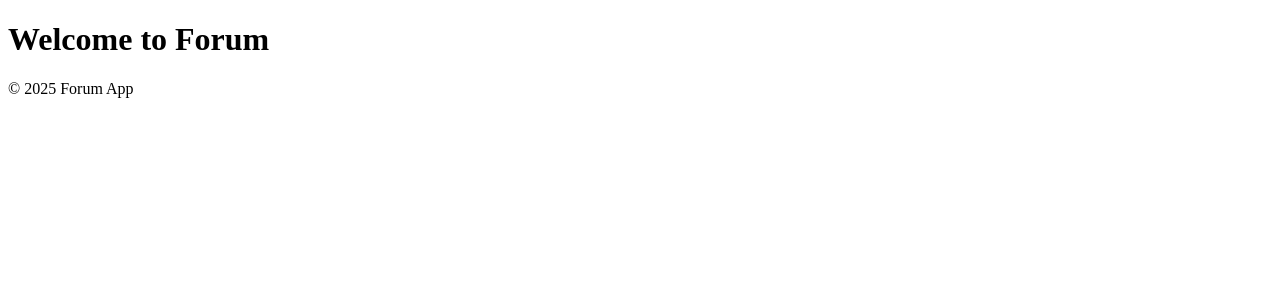
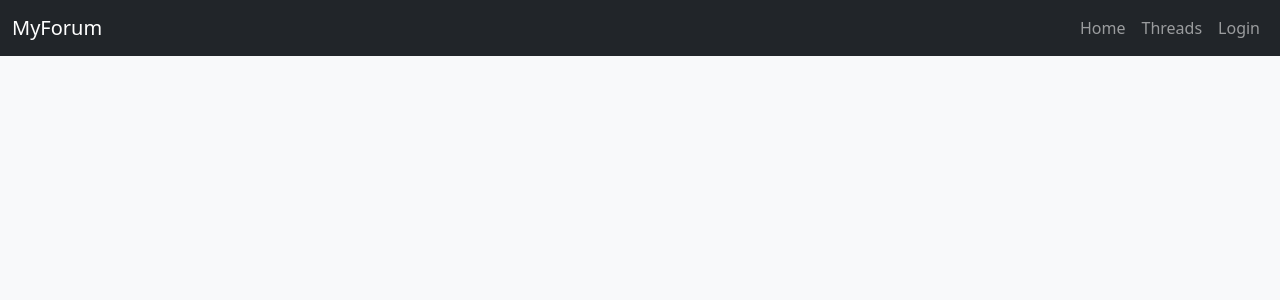
Before and after one commit to PANDATD/forum, a Flask app: page / in a window 1280 px wide. Shown: the top 300 px of the page. Run offline with Flask 3, Linux system fonts and the light colour scheme.

Commit message:
updated template with navbar and some bootstrap

```diff
--- a/app/templates/base.html
+++ b/app/templates/base.html
@@ -3,20 +3,35 @@
 <head>
     <meta charset="UTF-8">
     <meta name="viewport" content="width=device-width, initial-scale=1.0">
-    <title>Forum App</title>
-    <link rel="stylesheet" href="{{ url_for('static', filename='css/style.css') }}">
+    <title>{% block title %}Forum{% endblock %}</title>
+    <!-- Bootstrap CSS -->
+    <link href="https://cdn.jsdelivr.net/npm/bootstrap@5.3.2/dist/css/bootstrap.min.css" rel="stylesheet">
 </head>
-<body>
-    <header>
-        <h1>Welcome to Forum</h1>
-    </header>
+<body class="bg-light">
 
-    <main>
+    <!-- Navbar -->
+    <nav class="navbar navbar-expand-lg navbar-dark bg-dark">
+        <div class="container-fluid">
+            <a class="navbar-brand" href="/">MyForum</a>
+            <button class="navbar-toggler" type="button" data-bs-toggle="collapse" data-bs-target="#navbarNav">
+                <span class="navbar-toggler-icon"></span>
+            </button>
+            <div class="collapse navbar-collapse" id="navbarNav">
+                <ul class="navbar-nav ms-auto">
+                    <li class="nav-item"><a class="nav-link" href="/">Home</a></li>
+                    <li class="nav-item"><a class="nav-link" href="#">Threads</a></li>
+                    <li class="nav-item"><a class="nav-link" href="#">Login</a></li>
+                </ul>
+            </div>
+        </div>
+    </nav>
+
+    <!-- Page Content -->
+    <div class="container mt-4">
         {% block content %}{% endblock %}
-    </main>
+    </div>
 
-    <footer>
-        <p>&copy; 2025 Forum App</p>
-    </footer>
+    <!-- Bootstrap JS -->
+    <script src="https://cdn.jsdelivr.net/npm/bootstrap@5.3.2/dist/js/bootstrap.bundle.min.js"></script>
 </body>
 </html>
```
